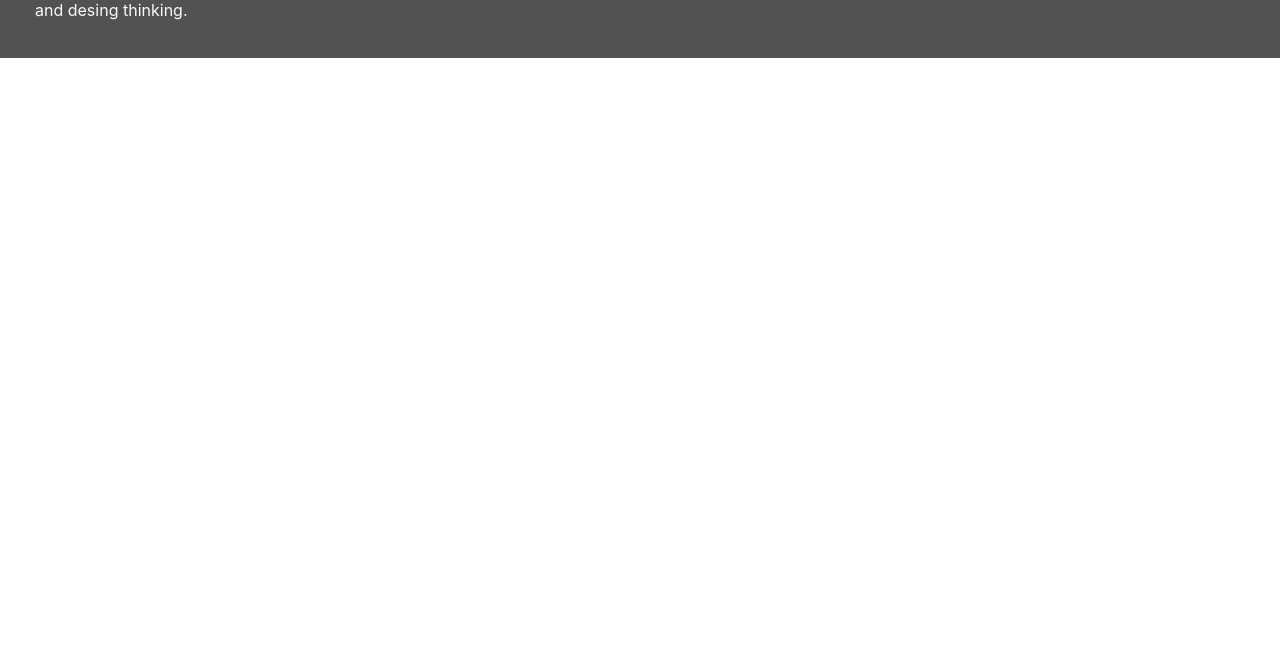
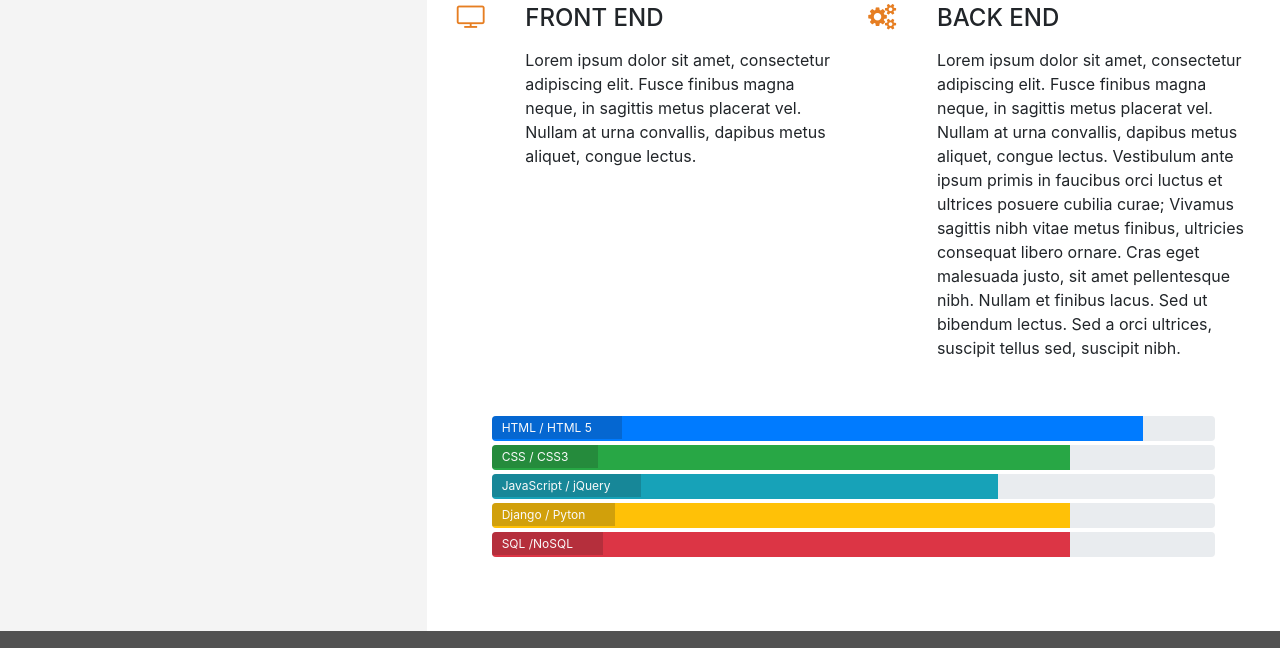
Before and after one commit to NickyFrs/Resume, a plain HTML site: page resume.html in a window 1280 px wide. Shown: the part 487-1135 px from the top of the page. Before the commit the page ends 800 px from the top, so only its background shows below. Drawn offline with nearby package versions, Linux system fonts and the light colour scheme.

Commit message:
progress bar i resume page created

```diff
--- a/assets/css/style.css
+++ b/assets/css/style.css
@@ -274,3 +274,24 @@ footer {
 .tree-reasons-heading {
     margin-bottom: 15px;
 }
+
+/* ----------------------------------------------------------- Skills */
+
+.progress {
+    position: relative;
+    height: 25px;
+    margin-bottom: 4px;
+}
+
+.progress-type {
+    position: absolute;
+    left: 0px;
+    font-weight: 400;
+    padding: 3px 30px 2px 10px;
+    color: #fafafa;
+    background-color: rgba(25, 25, 25, 0.2);
+}
+
+.progress-section {
+    margin: 40px 20px;
+}
--- a/resume.html
+++ b/resume.html
@@ -61,7 +61,99 @@
 
     </heather>
 
-    <section>
+    <section class="container-fluid">
+        <!----------------------------------------- Work History --------------->
+        <div class="row">
+            <div class="col-md-4 bg-color-personal-info section-column">
+                 <div class="row">
+                     <div class="col-12">
+                         <h3 class="section-heading uppercase">Work History</h3>
+                     </div>
+                 </div>
+            </div>
+            <div class="col-md-8 bg-color-tree-reasons section-column">
+        <!------------------------------------------- My Skills ----------------->
+                <div class="row">
+                    <div class="col">
+                        <h3 class="section-heading uppercase">My Skills</h3>
+                    </div>
+                </div>
+                <div class="row">
+                    <div class="col-10 offset-1 offset-sm-0 col-sm-4 col-md-6">
+                        <div class="row">
+                            <div class="col-2">
+                                <i class="three-reasons-icon fa fa-tv" aria-hidden="true"></i>
+                            </div>
+                            <div class="col-10">
+                                <h4 class="tree-reasons-heading uppercase">Front End</h4>
+                                <p>
+                                    Lorem ipsum dolor sit amet, consectetur adipiscing elit.
+                                    Fusce finibus magna neque, in sagittis metus placerat vel.
+                                    Nullam at urna convallis, dapibus metus aliquet, congue lectus.
+                                </p>
+                            </div>
+                        </div>
+                    </div>
+                    <div class="col-10 offset-1 offset-sm-0 col-sm-4 col-md-6">
+                        <div class="row">
+                            <div class="col-2">
+                                <i class="three-reasons-icon fa fa-gears" aria-hidden="true"></i>
+                            </div>
+                            <div class="col-10">
+                                <h4 class="tree-reasons-heading uppercase">Back End</h4>
+                                <p>
+                                    Lorem ipsum dolor sit amet, consectetur adipiscing elit.
+                                    Fusce finibus magna neque, in sagittis metus placerat vel.
+                                    Nullam at urna convallis, dapibus metus aliquet, congue lectus.
+                                    Vestibulum ante ipsum primis in faucibus orci luctus et ultrices
+                                    posuere cubilia curae; Vivamus sagittis nibh vitae metus finibus,
+                                    ultricies consequat libero ornare. Cras eget malesuada justo,
+                                    sit amet pellentesque nibh. Nullam et finibus lacus.
+                                    Sed ut bibendum lectus. Sed a orci ultrices, suscipit tellus sed,
+                                    suscipit nibh.
+                                </p>
+                            </div>
+                        </div>
+                    </div>
+                </div>
+                <div class="row progress-section">
+                    <div class="col">
+        <!--------------------- progress bars ------------------->
+                        <div class="progress">
+                            <div class="progress-bar" role="progressbar" aria-valuenow="90" aria-valuemin="0" aria-valuemax="100" style="width:90%">
+                                <span class="sr-only">90% completed</span>
+                            </div>
+                            <span class="progress-type">HTML / HTML 5</span>
+                        </div>
+                        <div class="progress">
+                            <div class="progresss-bar bg-success" role="progressbar" aria-valuenow="80" aria-valuemin="0" aria-valuemax="100" style="width:80%">
+                                <span class="sr-only">80% completed</span>
+                            </div>
+                            <span class="progress-type">CSS / CSS3</span>
+                        </div>
+                        <div class="progress">
+                            <div class="progresss-bar bg-info" role="progressbar" aria-valuenow="70" aria-valuemin="0" aria-valuemax="100" style="width:70%">
+                                <span class="sr-only">70% completed</span>
+                            </div>
+                            <span class="progress-type">JavaScript / jQuery</span>
+                        </div>
+                        <div class="progress">
+                            <div class="progresss-bar bg-warning" role="progressbar" aria-valuenow="80" aria-valuemin="0" aria-valuemax="100" style="width:80%">
+                                <span class="sr-only">80% completed</span>
+                            </div>
+                            <span class="progress-type">Django / Pyton</span>
+                        </div>
+                        <div class="progress">
+                            <div class="progresss-bar bg-danger" role="progressbar" aria-valuenow="80" aria-valuemin="0" aria-valuemax="100" style="width:80%">
+                                <span class="sr-only">80% completed</span>
+                            </div>
+                            <span class="progress-type">SQL /NoSQL</span>
+                        </div>
+                    </div>
+                </div>
+
+            </div>
+        </div>
 
 
     </section>
```
